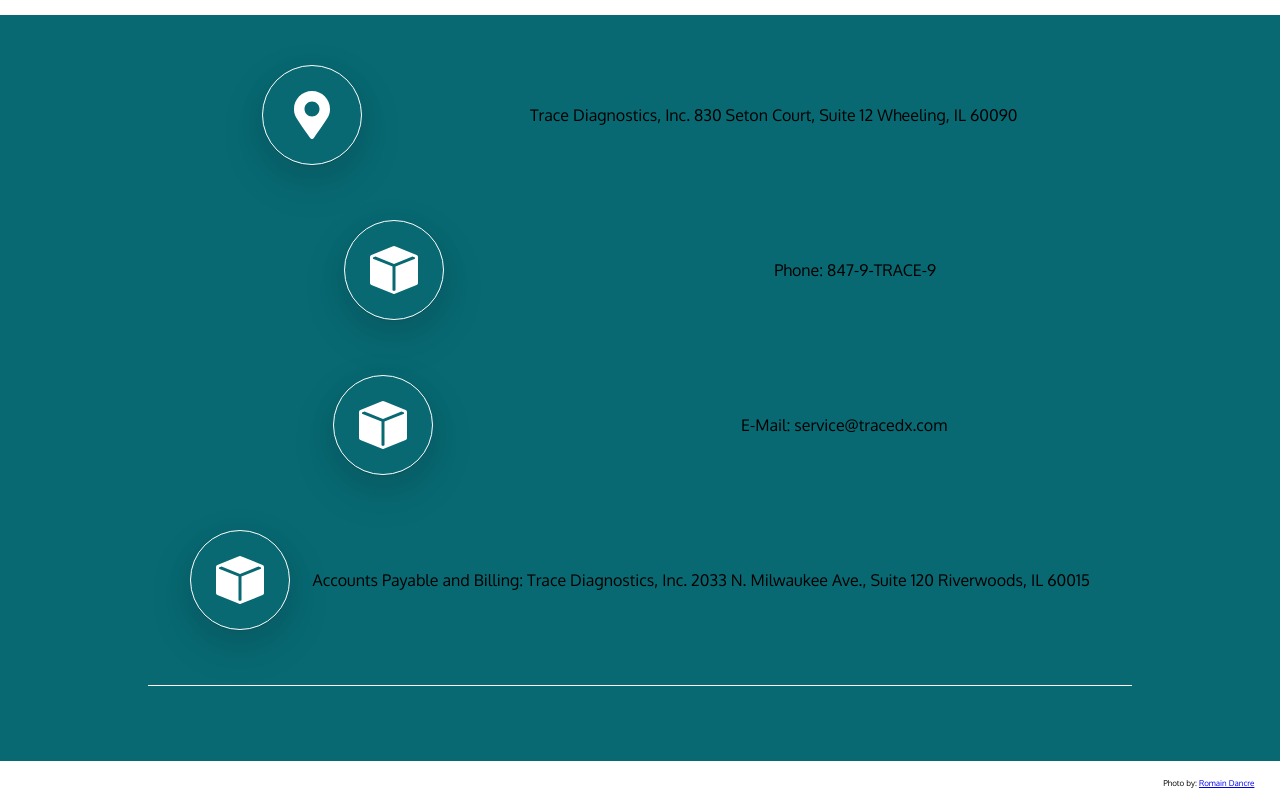
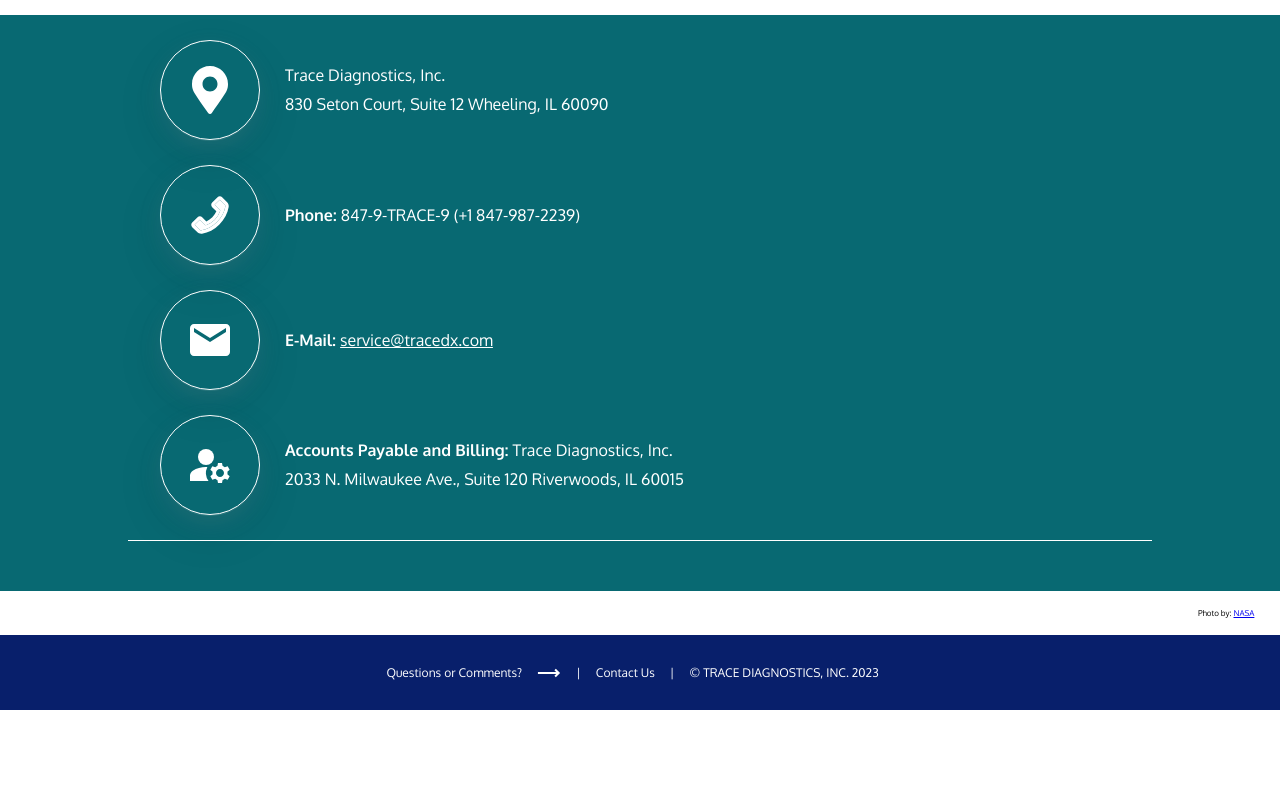
Before and after one commit to gabi-rogers23/trace_diagnostics, a React app: page /contactUs in a window 1280 px wide. Shown: the part 500-1293 px from the top of the page. After the commit the page ends 1210 px from the top, so only its background shows below. Built offline with nearby package versions, Linux system fonts and the light colour scheme.

Commit message:
Contact WIP

```diff
--- a/public/style.css
+++ b/public/style.css
@@ -176,6 +176,19 @@
   justify-content: center;
   align-items: center;
   background-image: url("/national-cancer-institute-XknuBmnjbKg-unsplash.jpg");
+  background-position: top;
+  background-repeat: no-repeat;
+  background-size: cover;
+}
+
+.subImageContact {
+  height: 400px;
+  width: 100%;
+  display: flex;
+  flex-flow: column wrap;
+  justify-content: center;
+  align-items: center;
+  background-image: url("/nasa-Q1p7bh3SHj8-unsplash.jpg");
   background-position: top;
   background-repeat: no-repeat;
   background-size: cover;
@@ -361,8 +374,8 @@
   flex-flow: column nowrap;
   align-items: center;
   justify-content: center;
-  box-shadow: rgba(17, 17, 26, 0.1) 0px 1px 0px,
-    rgba(17, 17, 26, 0.1) 0px 8px 24px, rgba(17, 17, 26, 0.1) 0px 16px 48px;
+  box-shadow: rgba(231, 231, 235, 0.1) 0px 1px 0px,
+    rgba(189, 189, 198, 0.1) 0px 8px 24px, rgba(17, 17, 26, 0.1) 0px 16px 48px;
 }
 
 .person {
@@ -374,6 +387,47 @@
 
 .techImg{
   box-shadow: -3px 4px 5px 0px rgba(8, 31, 107, 0.432);
+}
+
+/* CONTACT */
+.contentContact {
+  display: flex;
+  flex-flow: column wrap;
+  justify-content: center;
+  align-items: center;
+  width: 100%;
+  height: auto;
+  margin: 15px 0 0 0;
+  background-color: #086972;
+}
+
+.contactIcon{
+  display: flex;
+  flex-flow: row nowrap;
+  width: 75%;
+  height: auto;
+  justify-content: flex-start;
+  align-items: center;
+  margin: 25px 0 0px 0px;
+  color: white;
+  text-align: left;
+}
+
+.contactIcon a {
+  color: white;
+}
+
+
+.contactIcon .circle {
+  height: 100px;
+  width: 100px;
+  border: 1px solid white;
+  margin: 0 25px 0 0;
+}
+
+.contactIcon .person {
+  color: white;
+  font-size: 3rem;
 }
 
 /* FOOTER */
--- a/src/components/contact.js
+++ b/src/components/contact.js
@@ -1,58 +1,62 @@
 import React from "react";
 import { NavBar, Footer } from "./exports";
-import { BsBoxFill, BsClipboardCheckFill } from "react-icons/bs";
+import { AiTwotonePhone } from "react-icons/ai";
 import { FaMapMarkerAlt } from "react-icons/fa";
-const img = require("../assets/Technical_Compliance_03.jpg");
+import { MdEmail, MdManageAccounts } from "react-icons/md";
 
 const Contact = () => {
   return (
     <div className="mainContainer">
       <NavBar />
       <div className="subContainer">
-        <div className="subImageTechnical">
+        <div className="subImageContact">
           <div className="title">Contact Us</div>
         </div>
-        <div className="content">
-          <div className="iconContainer">
+        <div className="contentContact">
+          <div className="contactIcon">
             <div className="circle">
               <FaMapMarkerAlt className="person" />
             </div>
-              <span>Trace Diagnostics, Inc. 830 Seton Court, Suite 12 Wheeling, IL 60090</span>
+            <span>
+              Trace Diagnostics, Inc.
+              <br /> 830 Seton Court, Suite 12 Wheeling, IL 60090
+            </span>
+          </div>
+          <div className="contactIcon">
+            <div className="circle">
+              <AiTwotonePhone className="person" />
+            </div>
+            <span>
+              <b>Phone: </b>847-9-TRACE-9 (+1 847-987-2239)
+            </span>
+          </div>
+          <div className="contactIcon">
+            <div className="circle">
+              <MdEmail className="person" />
+            </div>
+            <span>
+              <b>E-Mail: </b>
+              <a href="mailto:service@tracedx.com">service@tracedx.com</a>
+            </span>
+          </div>
+          <div className="contactIcon">
+            <div className="circle">
+              <MdManageAccounts className="person" />
+            </div>
+            <span>
+              <b>Accounts Payable and Billing: </b>Trace Diagnostics, Inc.
+              <br /> 2033 N. Milwaukee Ave., Suite 120 Riverwoods, IL 60015
+            </span>
           </div>
 
-          <div className="iconContainer">
-            <div className="circle">
-              <BsBoxFill className="person" />
-            </div>
-              <span>Phone: 847-9-TRACE-9</span>
-          </div>
-
-          <div className="iconContainer">
-            <div className="circle">
-              <BsBoxFill className="person" />
-            </div>
-              <span>E-Mail: service@tracedx.com</span>
-          </div>
-
-          <div className="iconContainer">
-            <div className="circle">
-              <BsBoxFill className="person" />
-            </div>
-              <span>Accounts Payable
-            and Billing: Trace Diagnostics, Inc. 2033 N. Milwaukee Ave., Suite
-            120 Riverwoods, IL 60015</span>
-          </div>
-
-          <div className="quote">
-          </div>
-          <div className="description">
-          </div>
+          <div className="quote"></div>
+          <div className="description"></div>
         </div>
       </div>
       <div className="credit">
         Photo by:{" "}
-        <a href="https://unsplash.com/@romaindancre?utm_source=unsplash&utm_medium=referral&utm_content=creditCopyText">
-          Romain Dancre
+        <a href="https://unsplash.com/@nasa?utm_source=unsplash&utm_medium=referral&utm_content=creditCopyText">
+          NASA
         </a>
       </div>
       <Footer />
```
Also changed, not shown: public/nasa-Q1p7bh3SHj8-unsplash.jpg (added).
